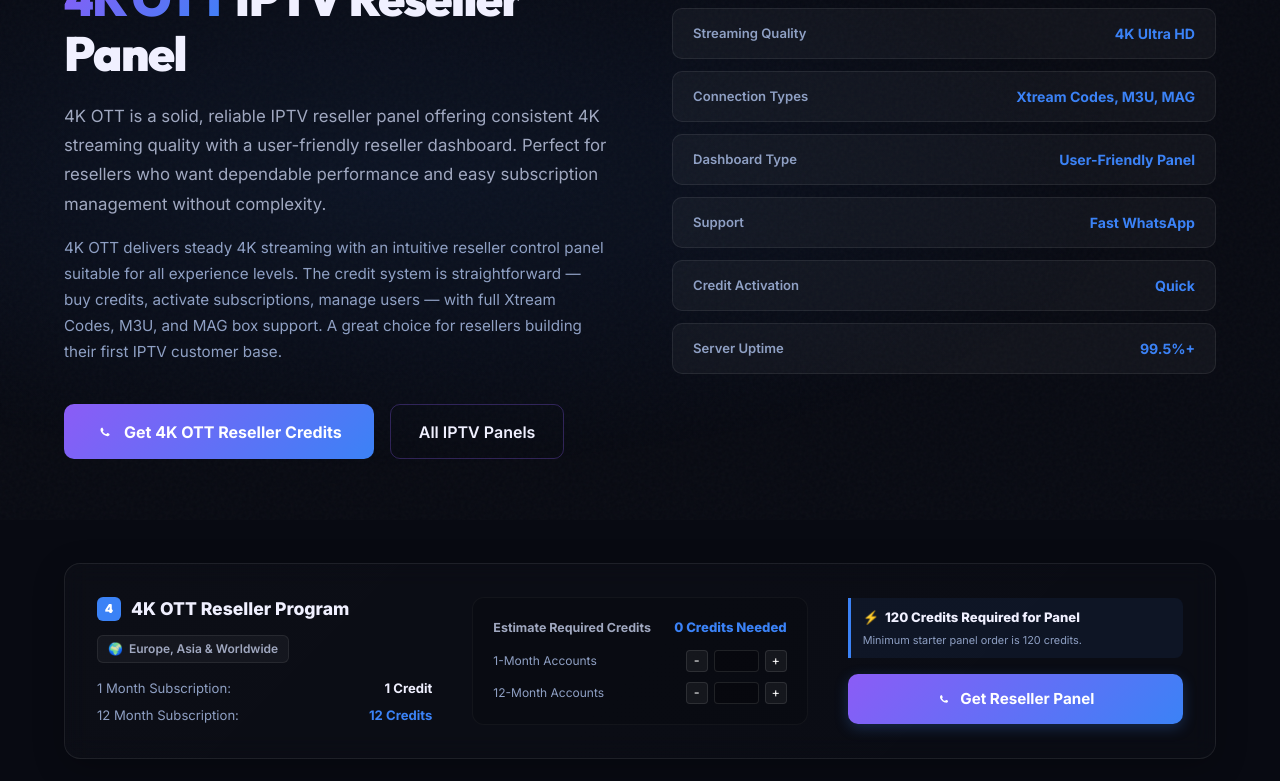
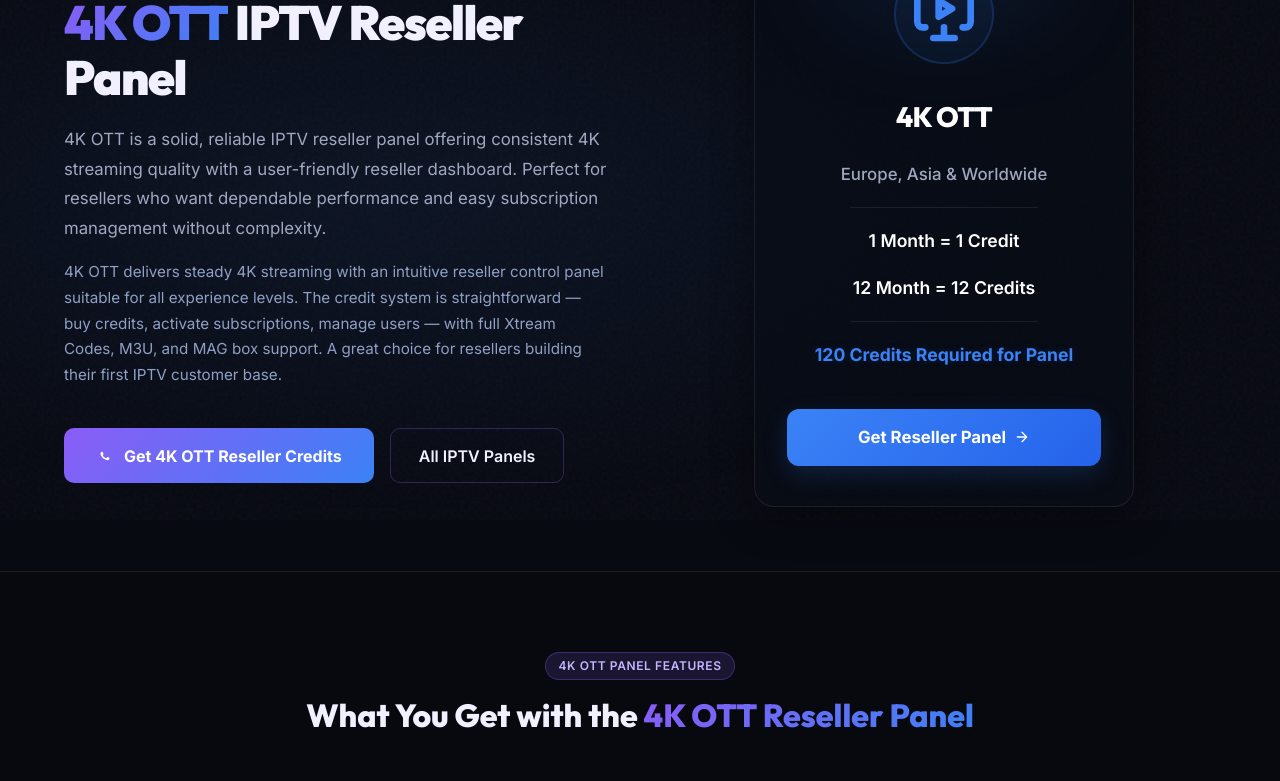
Before and after one commit to moeenmalik1/iptvresellerpanel, a Next.js app: page /en/4k-ott-iptv-reseller-panel in a window 1280 px wide. Shown: the part 280-1061 px from the top of the page. Built offline with nearby package versions, Linux system fonts and the light colour scheme.

Commit message:
design: replace cluttered specs and horizontal card with clean bold vertical pricing card in hero, matching user mockup

```diff
--- a/src/app/components/PanelPageTemplate.tsx
+++ b/src/app/components/PanelPageTemplate.tsx
@@ -14,8 +14,6 @@
 
 export default function PanelPageTemplate({ panel }: Props) {
   const locale = useLocale();
-  const [calcMonths1, setCalcMonths1] = useState<number>(0);
-  const [calcMonths12, setCalcMonths12] = useState<number>(0);
   const [cardHover, setCardHover] = useState(false);
 
   // Inline locale helper — returns the value for current locale, falls back to "en"
@@ -364,228 +362,147 @@
                 </div>
               </div>
 
-              {/* Right: Spec cards */}
-              <div style={{ display: "flex", flexDirection: "column", gap: "0.75rem" }}>
-                {panel.specs.map((spec) => (
+              {/* Right Column: Premium Reseller Card */}
+              <div style={{ display: "flex", justifyContent: "center", alignItems: "center" }}>
                 <div
-                    key={spec.label}
                   className="glass-card"
-                    style={{
-                      borderRadius: 10,
-                      padding: "0.875rem 1.25rem",
-                      display: "flex",
-                      alignItems: "center",
-                      justifyContent: "space-between",
-                    }}
-                  >
-                    <span style={{ fontSize: "0.82rem", color: "var(--text-muted)", fontWeight: 600 }}>{spec.label}</span>
-                    <span style={{
-                      fontSize: "0.88rem", fontWeight: 700,
-                      background: `linear-gradient(135deg, ${panel.accentColor}, #3b82f6)`,
-                      WebkitBackgroundClip: "text",
-                      WebkitTextFillColor: "transparent",
-                      backgroundClip: "text",
-                    }}>
-                      {spec.value}
-                    </span>
-                  </div>
-                ))}
-              </div>
-            </div>
-          </div>
-        </section>
-
-        {/* Horizontal Pricing Card Section */}
-        <section
-          aria-label={`${panel.name} IPTV Reseller Panel Pricing`}
-          style={{ padding: "2.5rem 0", position: "relative", zIndex: 10 }}
-        >
-          <div className="section-container">
-            <div
-              className="glass-card horizontal-pricing-card"
                   onMouseEnter={() => setCardHover(true)}
                   onMouseLeave={() => setCardHover(false)}
                   style={{
-                borderRadius: 16,
-                padding: "2rem",
+                    width: "100%",
+                    maxWidth: "380px",
+                    background: "rgba(9, 13, 22, 0.65)",
                     border: `1px solid ${cardHover ? panel.accentColor : "rgba(255, 255, 255, 0.08)"}`,
-                background: `linear-gradient(135deg, rgba(255, 255, 255, 0.02) 0%, ${cardHover ? `${panel.accentColor}08` : "rgba(255, 255, 255, 0.01)"} 100%)`,
+                    borderRadius: 20,
+                    padding: "2.5rem 2rem",
+                    display: "flex",
+                    flexDirection: "column",
+                    alignItems: "center",
+                    textAlign: "center",
                     boxShadow: cardHover
-                  ? `0 16px 40px -15px ${panel.accentColor}40`
-                  : "0 8px 32px rgba(0, 0, 0, 0.24)",
-                transition: "all 0.3s cubic-bezier(0.4, 0, 0.2, 1)",
-                display: "grid",
-                gridTemplateColumns: "1fr 1fr 1fr",
-                gap: "2.5rem",
-                alignItems: "center"
+                      ? `0 20px 50px -15px ${panel.accentColor}50`
+                      : "0 10px 40px rgba(0, 0, 0, 0.4)",
+                    transition: "all 0.4s cubic-bezier(0.4, 0, 0.2, 1)",
+                    position: "relative",
+                    overflow: "hidden"
                   }}
                 >
-              <style>{`
-                @media (max-width: 991px) {
-                  .horizontal-pricing-card {
-                    grid-template-columns: 1fr !important;
-                    gap: 1.75rem !important;
-                    padding: 1.5rem !important;
-                  }
-                }
-              `}</style>
+                  {/* Backdrop Glow */}
+                  <div style={{
+                    position: "absolute",
+                    top: "-20%",
+                    left: "50%",
+                    transform: "translateX(-50%)",
+                    width: "200px",
+                    height: "200px",
+                    background: panel.accentColor,
+                    filter: "blur(60px)",
+                    opacity: cardHover ? 0.25 : 0.15,
+                    pointerEvents: "none",
+                    transition: "opacity 0.4s ease"
+                  }} />
 
-              {/* Col 1: Branding & Rates */}
-              <div>
-                <div style={{ display: "flex", alignItems: "center", gap: 10, marginBottom: "0.75rem" }}>
+                  {/* Logo (Centered & Big) */}
                   <div style={{
-                    width: 24, height: 24, borderRadius: 6,
-                    background: `linear-gradient(135deg, ${panel.accentColor}, #3b82f6)`,
-                    display: "flex", alignItems: "center", justifyContent: "center",
-                    color: "#fff", fontSize: "0.75rem", fontWeight: 900,
+                    marginBottom: "2rem",
+                    display: "flex",
+                    alignItems: "center",
+                    justifyContent: "center",
+                    width: 100,
+                    height: 100,
+                    borderRadius: "50%",
+                    background: `${panel.accentColor}10`,
+                    border: `2px solid ${panel.accentColor}30`,
+                    padding: "1rem",
+                    transition: "transform 0.4s ease",
+                    transform: cardHover ? "scale(1.05) rotate(5deg)" : "scale(1)"
                   }}>
-                    {panel.name.charAt(0)}
-                  </div>
-                  <h3 style={{ fontSize: "1.1rem", fontWeight: 800, color: "var(--text-primary)", margin: 0 }}>
-                    {panel.name} {lc({ en: "Reseller Program", "en-gb": "Reseller Program", "en-au": "Reseller Program", es: "Programa de Revendedores", fr: "Programme de Revente", pt: "Programa de Revendedores", sv: "Återförsäljarprogram", no: "Forhandlerprogram" })}
-                  </h3>
+                    <PanelLogo slug={panel.slug} color={panel.accentColor} size={64} />
                   </div>
 
+                  {/* Panel Name / Branding */}
+                  <h2 style={{
+                    fontFamily: "'Outfit', sans-serif",
+                    fontWeight: 800,
+                    fontSize: "1.75rem",
+                    color: "#fff",
+                    margin: "0 0 1.5rem",
+                    letterSpacing: "-0.02em"
+                  }}>
+                    {panel.name}
+                  </h2>
+
+                  {/* Pricing / Information Details */}
                   <div style={{
-                  background: "rgba(255, 255, 255, 0.04)",
-                  border: "1px solid rgba(255, 255, 255, 0.08)",
-                  borderRadius: 6,
-                  padding: "4px 10px",
-                  fontSize: "0.75rem",
-                  fontWeight: 600,
-                  color: "var(--text-secondary)",
-                  display: "inline-flex",
-                  alignItems: "center",
-                  gap: 6,
-                  marginBottom: "1rem"
+                    display: "flex",
+                    flexDirection: "column",
+                    gap: "1.25rem",
+                    width: "100%",
+                    marginBottom: "2.5rem"
                   }}>
-                  <span>🌍</span> Europe, Asia & Worldwide
+                    <div style={{ fontSize: "1.05rem", color: "var(--text-secondary)", fontWeight: 500 }}>
+                      Europe, Asia & Worldwide
                     </div>
 
-                <div style={{ display: "flex", flexDirection: "column", gap: "0.5rem" }}>
-                  <div style={{ display: "flex", justifyContent: "space-between", fontSize: "0.82rem" }}>
-                    <span style={{ color: "var(--text-muted)" }}>1 Month Subscription:</span>
-                    <span style={{ fontWeight: 700, color: "var(--text-primary)" }}>1 Credit</span>
+                    <div style={{ height: "1px", background: "rgba(255, 255, 255, 0.08)", width: "60%", margin: "0 auto" }} />
+
+                    <div style={{ fontSize: "1.1rem", color: "#fff", fontWeight: 600 }}>
+                      1 Month = 1 Credit
                     </div>
-                  <div style={{ display: "flex", justifyContent: "space-between", fontSize: "0.82rem" }}>
-                    <span style={{ color: "var(--text-muted)" }}>12 Month Subscription:</span>
-                    <span style={{ fontWeight: 700, color: panel.accentColor }}>12 Credits</span>
+
+                    <div style={{ fontSize: "1.1rem", color: "#fff", fontWeight: 600 }}>
+                      12 Month = 12 Credits
                     </div>
+
+                    <div style={{ height: "1px", background: "rgba(255, 255, 255, 0.08)", width: "60%", margin: "0 auto" }} />
+
+                    <div style={{
+                      fontSize: "1.1rem",
+                      color: panel.accentColor,
+                      fontWeight: 700,
+                      textShadow: `0 0 10px ${panel.accentColor}30`
+                    }}>
+                      120 Credits Required for Panel
                     </div>
                   </div>
 
-              {/* Col 2: Interactive Calculator */}
-              <div style={{
-                background: "rgba(0, 0, 0, 0.15)",
-                border: "1px solid rgba(255, 255, 255, 0.04)",
-                borderRadius: 12,
-                padding: "1.25rem",
-              }}>
-                <div style={{ display: "flex", justifyContent: "space-between", alignItems: "center", marginBottom: "0.75rem" }}>
-                  <span style={{ fontSize: "0.78rem", fontWeight: 700, color: "var(--text-secondary)" }}>
-                    {lc({ en: "Estimate Required Credits", "en-gb": "Estimate Required Credits", "en-au": "Estimate Required Credits", es: "Estimar Créditos", fr: "Estimer les Crédits", pt: "Estimar Créditos", sv: "Uppskatta Krediter", no: "Estimer Kreditter" })}
-                  </span>
-                  <span style={{ fontSize: "0.82rem", fontWeight: 800, color: panel.accentColor }}>
-                    {calcMonths1 * 1 + calcMonths12 * 12} {lc({ en: "Credits Needed", "en-gb": "Credits Needed", "en-au": "Credits Needed", es: "Créditos Necesarios", fr: "Crédits Requis", pt: "Créditos Necessários", sv: "Krediter Krävs", no: "Kreditter Trengs" })}
-                  </span>
-                </div>
-
-                <div style={{ display: "flex", flexDirection: "column", gap: "0.6rem" }}>
-                  <div style={{ display: "flex", alignItems: "center", justifyContent: "space-between" }}>
-                    <span style={{ fontSize: "0.75rem", color: "var(--text-muted)" }}>1-Month Accounts</span>
-                    <div style={{ display: "flex", alignItems: "center", gap: 6 }}>
-                      <button
-                        type="button"
-                        onClick={() => setCalcMonths1(Math.max(0, calcMonths1 - 10))}
-                        style={{ width: 22, height: 22, borderRadius: 4, border: "1px solid rgba(255,255,255,0.1)", background: "rgba(255,255,255,0.05)", color: "#fff", fontSize: "0.8rem", cursor: "pointer", display: "flex", alignItems: "center", justifyContent: "center" }}
-                      >-</button>
-                      <input
-                        type="number"
-                        min="0"
-                        value={calcMonths1 || ""}
-                        onChange={(e) => setCalcMonths1(Math.max(0, parseInt(e.target.value) || 0))}
-                        style={{ width: 45, height: 22, borderRadius: 4, border: "1px solid rgba(255,255,255,0.1)", background: "rgba(0,0,0,0.2)", color: "#fff", fontSize: "0.8rem", textAlign: "center" }}
-                      />
-                      <button
-                        type="button"
-                        onClick={() => setCalcMonths1(calcMonths1 + 10)}
-                        style={{ width: 22, height: 22, borderRadius: 4, border: "1px solid rgba(255,255,255,0.1)", background: "rgba(255,255,255,0.05)", color: "#fff", fontSize: "0.8rem", cursor: "pointer", display: "flex", alignItems: "center", justifyContent: "center" }}
-                      >+</button>
-                    </div>
-                  </div>
-
-                  <div style={{ display: "flex", alignItems: "center", justifyContent: "space-between" }}>
-                    <span style={{ fontSize: "0.75rem", color: "var(--text-muted)" }}>12-Month Accounts</span>
-                    <div style={{ display: "flex", alignItems: "center", gap: 6 }}>
-                      <button
-                        type="button"
-                        onClick={() => setCalcMonths12(Math.max(0, calcMonths12 - 5))}
-                        style={{ width: 22, height: 22, borderRadius: 4, border: "1px solid rgba(255,255,255,0.1)", background: "rgba(255,255,255,0.05)", color: "#fff", fontSize: "0.8rem", cursor: "pointer", display: "flex", alignItems: "center", justifyContent: "center" }}
-                      >-</button>
-                      <input
-                        type="number"
-                        min="0"
-                        value={calcMonths12 || ""}
-                        onChange={(e) => setCalcMonths12(Math.max(0, parseInt(e.target.value) || 0))}
-                        style={{ width: 45, height: 22, borderRadius: 4, border: "1px solid rgba(255,255,255,0.1)", background: "rgba(0,0,0,0.2)", color: "#fff", fontSize: "0.8rem", textAlign: "center" }}
-                      />
-                      <button
-                        type="button"
-                        onClick={() => setCalcMonths12(calcMonths12 + 5)}
-                        style={{ width: 22, height: 22, borderRadius: 4, border: "1px solid rgba(255,255,255,0.1)", background: "rgba(255,255,255,0.05)", color: "#fff", fontSize: "0.8rem", cursor: "pointer", display: "flex", alignItems: "center", justifyContent: "center" }}
-                      >+</button>
-                    </div>
-                  </div>
-                </div>
-              </div>
-
-              {/* Col 3: Threshold Requirements & CTA */}
-              <div style={{ display: "flex", flexDirection: "column", gap: "1rem" }}>
-                <div style={{
-                  background: (calcMonths1 * 1 + calcMonths12 * 12) >= 120 ? "rgba(34, 197, 94, 0.1)" : `${panel.accentColor}12`,
-                  borderLeft: `3px solid ${(calcMonths1 * 1 + calcMonths12 * 12) >= 120 ? "#22c55e" : panel.accentColor}`,
-                  borderRadius: "0 8px 8px 0",
-                  padding: "10px 12px",
-                  transition: "all 0.3s ease"
-                }}>
-                  <div style={{ fontSize: "0.82rem", fontWeight: 800, color: "var(--text-primary)", display: "flex", alignItems: "center", gap: 6 }}>
-                    <span>{(calcMonths1 * 1 + calcMonths12 * 12) >= 120 ? "✓" : "⚡"}</span>
-                    120 Credits Required for Panel
-                  </div>
-                  <p style={{ fontSize: "0.68rem", color: "var(--text-muted)", margin: "4px 0 0" }}>
-                    {(calcMonths1 * 1 + calcMonths12 * 12) >= 120
-                      ? lc({ en: "Requirement met! Ready for activation.", "en-gb": "Requirement met! Ready for activation.", "en-au": "Requirement met! Ready for activation.", es: "¡Límite alcanzado! Listo para activar.", fr: "Conditions remplies ! Prêt pour l'activation.", pt: "Requisitos cumpridos! Pronto a ativar.", sv: "Kravet uppfyllt! Redo för aktivering.", no: "Kravet oppfylt! Klar for aktivering." })
-                      : lc({ en: "Minimum starter panel order is 120 credits.", "en-gb": "Minimum starter panel order is 120 credits.", "en-au": "Minimum starter panel order is 120 credits.", es: "Pedido mínimo inicial de 120 créditos.", fr: "Commande minimale de 120 crédits.", pt: "Pedido mínimo de 120 créditos.", sv: "Minsta startbeställning är 120 krediter.", no: "Minsta startbestilling er 120 kreditter." })
-                    }
-                  </p>
-                </div>
-
+                  {/* CTA Button */}
                   <a
-                  href={`${WHATSAPP_URL}&text=Hello%2C%20I%20want%20to%20order%20the%20${panel.name}%20Reseller%20Panel%20with%20${Math.max(120, calcMonths1 * 1 + calcMonths12 * 12)}%20credits`}
+                    href={`${WHATSAPP_URL}&text=Hello%2C%20I%20want%20to%20order%20the%20${panel.name}%20Reseller%20Panel%20with%20120%20credits`}
                     target="_blank"
                     rel="noopener noreferrer"
-                  className="btn-primary"
-                  id={`${panel.slug}-pricing-cta`}
                     style={{
+                      width: "100%",
+                      padding: "1rem",
+                      borderRadius: 12,
+                      background: `linear-gradient(135deg, ${panel.accentColor}, #2563eb)`,
+                      color: "#fff",
+                      textDecoration: "none",
+                      fontWeight: 700,
+                      fontSize: "1.05rem",
                       display: "flex",
                       alignItems: "center",
                       justifyContent: "center",
                       gap: 8,
-                    padding: "0.85rem 1.5rem",
-                    borderRadius: 10,
-                    textDecoration: "none",
-                    fontWeight: 700,
-                    fontSize: "0.95rem",
-                    boxShadow: `0 4px 14px ${panel.accentColor}40`,
-                    textAlign: "center",
+                      boxShadow: `0 8px 24px ${panel.accentColor}30`,
+                      transition: "transform 0.3s ease, box-shadow 0.3s ease",
                       cursor: "pointer"
                     }}
+                    onMouseEnter={(e) => {
+                      e.currentTarget.style.transform = "translateY(-2px)";
+                      e.currentTarget.style.boxShadow = `0 12px 30px ${panel.accentColor}50`;
+                    }}
+                    onMouseLeave={(e) => {
+                      e.currentTarget.style.transform = "translateY(0)";
+                      e.currentTarget.style.boxShadow = `0 8px 24px ${panel.accentColor}30`;
+                    }}
                   >
+                    <span>{lc({ en: "Get Reseller Panel", "en-gb": "Get Reseller Panel", "en-au": "Get Reseller Panel", es: "Obtener Panel Revendedor", fr: "Obtenir le Panneau Revendeur", pt: "Obter Painel Revendedor", sv: "Skaffa Återförsäljarpanel", no: "Få Forhandlerpanel" })}</span>
                     <svg width="16" height="16" viewBox="0 0 24 24" fill="currentColor">
-                    <path d="M17.472 14.382c-.297-.149-1.758-.867-2.03-.967-.273-.099-.471-.148-.67.15-.197.297-.767.966-.94 1.164-.173.199-.347.223-.644.075-.297-.15-1.255-.463-2.39-1.475-.883-.788-1.48-1.761-1.653-2.059-.173-.297-.018-.458.13-.606.134-.133.298-.347.446-.52.149-.174.198-.298.298-.497.099-.198.05-.371-.025-.52-.075-.149-.669-1.612-.916-2.207-.242-.579-.487-.5-.669-.51-.173-.008-.371-.01-.57-.01-.198 0-.52.074-.792.372-.272.297-1.04 1.016-1.04 2.479 0 1.462 1.065 2.875 1.213 3.074.149.198 2.096 3.2 5.077 4.487.709.306 1.262.489 1.694.625.712.227 1.36.195 1.871.118.571-.085 1.758-.719 2.006-1.413.248-.694.248-1.289.173-1.413-.074-.124-.272-.198-.57-.347"/>
+                      <path d="M5 12h14M12 5l7 7-7 7" stroke="currentColor" strokeWidth="2" strokeLinecap="round" strokeLinejoin="round" fill="none"/>
                     </svg>
-                  {lc({ en: "Get Reseller Panel", "en-gb": "Get Reseller Panel", "en-au": "Get Reseller Panel", es: "Obtener Panel Revendedor", fr: "Obtenir le Panneau Revendeur", pt: "Obter Painel Revendedor", sv: "Skaffa Återförsäljarpanel", no: "Få Forhandlerpanel" })}
                   </a>
+                </div>
               </div>
             </div>
           </div>
```
Lines whose indentation alone changed are shown as unchanged.
